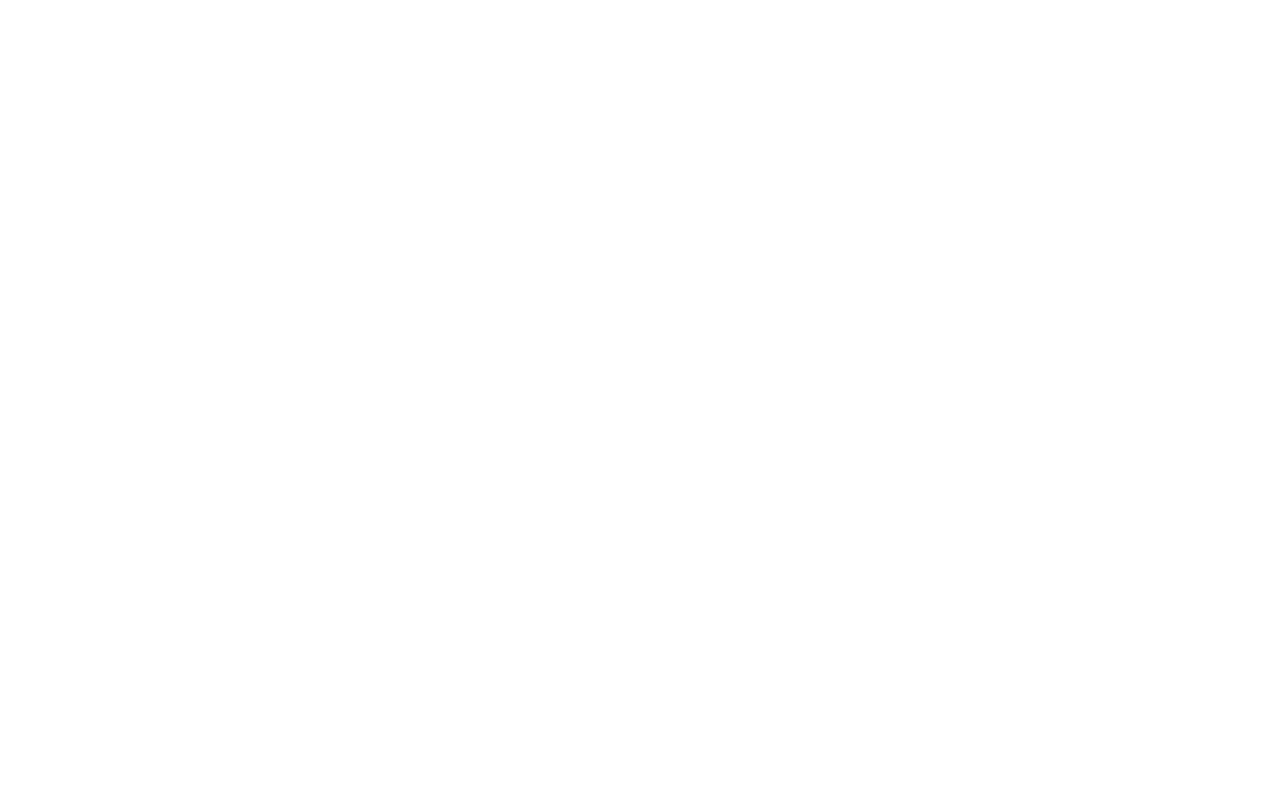
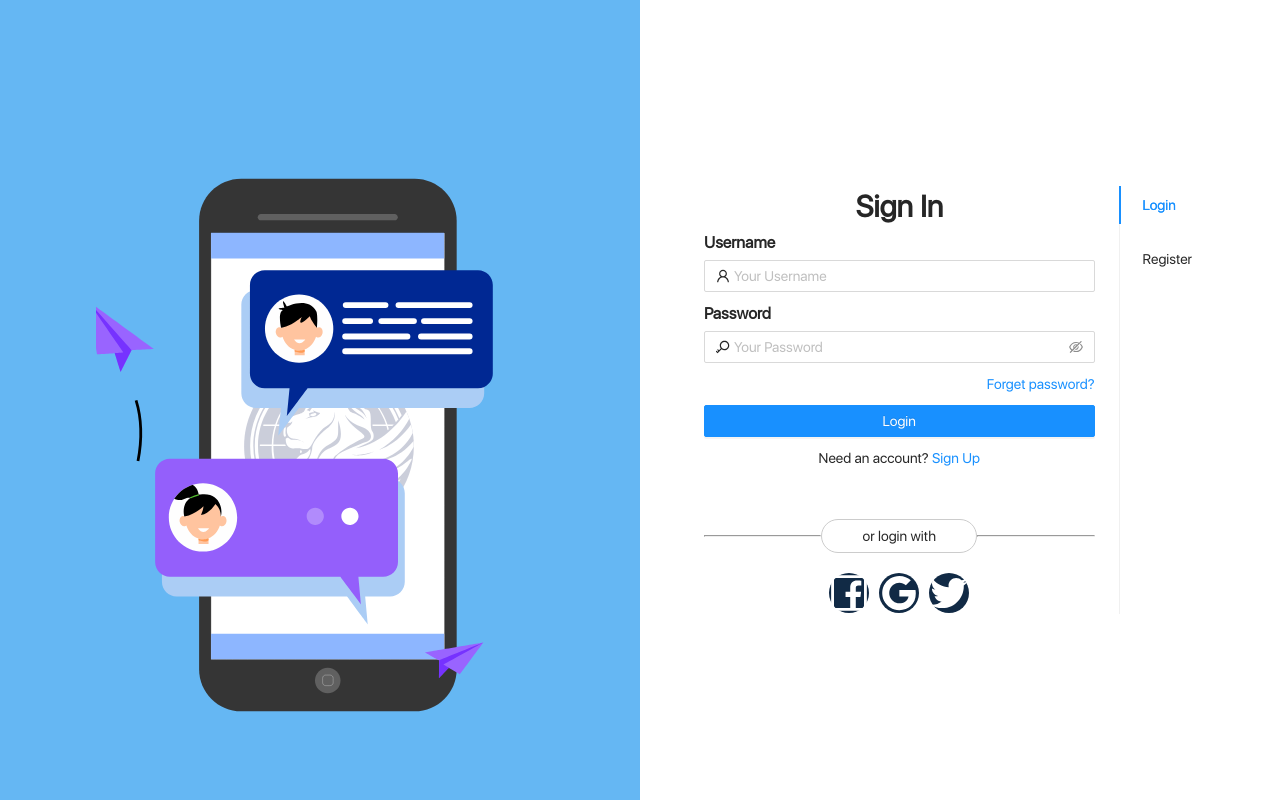
Before and after one commit to hieu091099/chatapp-frontend, a React (Create React App) app: page /login in a window 1280 px wide. Before the commit this address had no page. Built offline with nearby package versions, Linux system fonts and the light colour scheme.

Commit message:
finish login

```diff
--- a/src/App.tsx
+++ b/src/App.tsx
@@ -3,12 +3,18 @@
 import logo from "./logo.svg";
 import AuthPage from "./pages/Login/AuthPage";
 import "./css/main.css";
+import Home from "./pages/Home/Home";
+// import PrivateRoute from "./utils/PrivateRoute";
+import PrivateRoutes from "./utils/PrivateRoutes";
 
 function App() {
   return (
     <BrowserRouter>
       <Routes>
-        <Route path="/" element={<AuthPage />}></Route>
+        <Route element={<PrivateRoutes />}>
+          <Route path="/" element={<Home />} />
+        </Route>
+        <Route path="/login" element={<AuthPage />}></Route>
       </Routes>
     </BrowserRouter>
   );
--- a/src/components/Login/Login.tsx
+++ b/src/components/Login/Login.tsx
@@ -1,4 +1,13 @@
-import { Button, Col, Input, Row, Spin, Tabs, Typography } from "antd";
+import {
+  Button,
+  Col,
+  Input,
+  notification,
+  Row,
+  Spin,
+  Tabs,
+  Typography,
+} from "antd";
 import {
   UserOutlined,
   MailOutlined,
@@ -12,25 +21,52 @@
 import React, { useEffect, useRef, useState } from "react";
 import OtpInput from "react-otp-input";
 import OTPModal from "../../components/OTPModal/OTPModal";
+import axios from "axios";
+import { instance } from "../../utils/config";
+import { useNavigate } from "react-router-dom";
 
 interface Props {
+  activeKey: string;
   setCol: React.Dispatch<React.SetStateAction<boolean>>;
   setActiveKey: React.Dispatch<React.SetStateAction<string>>;
 }
-const Login: React.FC<Props> = ({ setActiveKey, setCol }) => {
+const Login: React.FC<Props> = ({ activeKey, setActiveKey, setCol }) => {
   const element = useRef<HTMLDivElement>(null);
   const [user, setUser] = useState<{ username: string; password: string }>({
     username: "",
     password: "",
   });
+  const navigate = useNavigate();
   const [loading, setLoading] = useState(false);
-  const handleLogin = () => {
-    setCol(true);
-    setLoading(true);
-    setTimeout(() => {
-      setLoading(false);
-    }, 3000);
+  const handleLogin = async () => {
+    const result = await instance.post("/user/login", user);
+    if (result.data.authenticated == true) {
+      setCol(true);
+      setLoading(true);
+      setTimeout(() => {
+        setLoading(false);
+        navigate("/");
+      }, 1500);
+    } else {
+      notification["error"]({
+        message: "Notification",
+        description: result.data.message,
+        duration: 1,
+      });
+    }
+    localStorage.setItem("user", JSON.stringify(result.data.user));
+    localStorage.setItem(
+      "accessToken",
+      JSON.stringify(result.data.accessToken)
+    );
+    localStorage.setItem(
+      "refreshToken",
+      JSON.stringify(result.data.refreshToken)
+    );
   };
+  useEffect(() => {
+    setUser({ username: "", password: "" });
+  }, [activeKey]);
   return (
     <Spin spinning={loading} tip="Loading...">
       <div className="form__login">
@@ -49,6 +85,7 @@
             </Typography.Title>
             <Input
               // style={{ borderRadius: "5px" }}
+              value={user.username}
               placeholder="Your Username"
               prefix={<UserOutlined />}
               onChange={(e) => setUser({ ...user, username: e.target.value })}
@@ -60,6 +97,7 @@
             </Typography.Title>
             <Input.Password
               // style={{ borderRadius: "5px" }}
+              value={user.password}
               placeholder="Your Password"
               prefix={<KeyOutlined />}
               iconRender={(visible) =>
--- a/src/components/OTPModal/OTPModal.tsx
+++ b/src/components/OTPModal/OTPModal.tsx
@@ -4,13 +4,15 @@
 import { useEffect } from "react";
 import OtpInput from "react-otp-input";
 import { SmileOutlined, CheckCircleOutlined } from "@ant-design/icons";
+import { instance } from "../../utils/config";
 
 interface Props {
   visible: any;
   setVisible: React.Dispatch<React.SetStateAction<boolean>>;
+  setActiveKey: React.Dispatch<React.SetStateAction<string>>;
 }
 
-const OTPModal: React.FC<Props> = ({ visible, setVisible }) => {
+const OTPModal: React.FC<Props> = ({ visible, setVisible, setActiveKey }) => {
   const [loading, setLoading] = useState(false);
   const [otp, setOtp] = useState<string>("");
   const [isError, setIsError] = useState<boolean>(false);
@@ -35,10 +37,9 @@
     let user: any = localStorage.getItem("user");
     let userParse: any = JSON.parse(user);
 
-    const result = await axios({
-      method: "GET",
-      url: `http://192.168.18.172:8000/api/user/active/${userParse.orthers.id}/${otp}`,
-    });
+    const result = await instance.get(
+      `/user/active/${userParse.orthers.id}/${otp}`
+    );
     if (result.data.authenticated == true) {
       return true;
     } else {
@@ -63,6 +64,7 @@
             description: "Verify Success!",
           });
           setVisible(false);
+          setActiveKey("1");
         } else {
           setLoading(false);
           notification["error"]({
--- a/src/components/Register/Register.tsx
+++ b/src/components/Register/Register.tsx
@@ -9,11 +9,12 @@
   GoogleOutlined,
   FacebookOutlined,
 } from "@ant-design/icons";
-import React, { useRef, useState } from "react";
+import React, { useEffect, useRef, useState } from "react";
 import { CheckboxChangeEvent } from "antd/lib/checkbox";
 import axios from "axios";
 
 interface Props {
+  activeKey: string;
   setVisible: React.Dispatch<React.SetStateAction<boolean>>;
   setActiveKey: React.Dispatch<React.SetStateAction<string>>;
 }
@@ -23,7 +24,7 @@
   email: string;
   displayName: string;
 }
-const Register: React.FC<Props> = ({ setVisible, setActiveKey }) => {
+const Register: React.FC<Props> = ({ setVisible, activeKey, setActiveKey }) => {
   const element = useRef<HTMLDivElement>(null);
   const [user, setUser] = useState<User>({
     username: "",
@@ -44,6 +45,14 @@
     localStorage.setItem("user", JSON.stringify(result.data));
     setVisible(true);
   };
+  useEffect(() => {
+    setUser({
+      username: "",
+      password: "",
+      email: "",
+      displayName: "",
+    });
+  }, [activeKey]);
   return (
     <div className="form__login">
       <div className="form__login-content">
@@ -61,6 +70,7 @@
           </Typography.Title>
           <Input
             // style={{ borderRadius: "5px" }}
+            value={user.username}
             placeholder="Your User Name"
             prefix={<UserOutlined />}
             onChange={(e) => setUser({ ...user, username: e.target.value })}
@@ -72,6 +82,7 @@
           </Typography.Title>
           <Input
             // style={{ borderRadius: "5px" }}
+            value={user.displayName}
             placeholder="Your Full Name"
             prefix={<UserOutlined />}
             onChange={(e) => setUser({ ...user, displayName: e.target.value })}
@@ -83,6 +94,7 @@
           </Typography.Title>
           <Input
             // style={{ borderRadius: "5px" }}
+            value={user.email}
             placeholder="Your Email"
             prefix={<MailOutlined />}
             onChange={(e) => setUser({ ...user, email: e.target.value })}
@@ -94,6 +106,7 @@
           </Typography.Title>
           <Input.Password
             // style={{ borderRadius: "5px" }}
+            value={user.password}
             placeholder="Your Password"
             prefix={<KeyOutlined />}
             iconRender={(visible) =>
@@ -108,6 +121,7 @@
           </Typography.Title>
           <Input.Password
             // style={{ borderRadius: "5px" }}
+            // value={user.}
             placeholder="Confirm Your Password"
             prefix={<KeyOutlined />}
             iconRender={(visible) =>
--- /dev/null
+++ b/src/pages/Home/Home.tsx
@@ -0,0 +1,7 @@
+import React from "react";
+
+const Home = () => {
+  return <div>Home</div>;
+};
+
+export default Home;
--- a/src/pages/Login/AuthPage.tsx
+++ b/src/pages/Login/AuthPage.tsx
@@ -9,12 +9,15 @@
 import * as animationDataCheck from "../../assets/check.json";
 
 import Lottie from "react-lottie";
+import { useNavigate } from "react-router-dom";
 const { TabPane } = Tabs;
 const AuthPage = () => {
   const element = useRef<HTMLDivElement>(null);
   const [visible, setVisible] = useState(false);
   const [activeKey, setActiveKey] = useState<string>("1");
   const [col, setCol] = useState<boolean>(false);
+  const navigate = useNavigate();
+
   const handleLogin = () => {
     setVisible(true);
   };
@@ -37,7 +40,11 @@
       preserveAspectRatio: "xMidYMid slice",
     },
   };
-
+  // let user = localStorage.getItem("accessToken");
+  // console.log({ user });
+  // if (user) {
+  //   navigate("/home");
+  // }
   return (
     <Row className={`login-page ${col ? "full" : ""}`}>
       <Col span={12} className={`login-col left ${col ? "full" : ""}`}>
@@ -57,7 +64,11 @@
           />
         )}
 
-        <OTPModal visible={visible} setVisible={setVisible} />
+        <OTPModal
+          visible={visible}
+          setVisible={setVisible}
+          setActiveKey={setActiveKey}
+        />
       </Col>
       <Col
         span={12}
@@ -72,7 +83,11 @@
           onChange={(key: string) => handleChangeTab(key)}
         >
           <TabPane tab="Login" key="1">
-            <Login setActiveKey={setActiveKey} setCol={setCol} />
+            <Login
+              activeKey={activeKey}
+              setActiveKey={setActiveKey}
+              setCol={setCol}
+            />
             {/* <Button
               onClick={() => {
                 setCol(!col);
@@ -86,7 +101,11 @@
             </Button> */}
           </TabPane>
           <TabPane tab="Register" key="2">
-            <Register setVisible={setVisible} setActiveKey={setActiveKey} />
+            <Register
+              activeKey={activeKey}
+              setVisible={setVisible}
+              setActiveKey={setActiveKey}
+            />
           </TabPane>
         </Tabs>
       </Col>
--- /dev/null
+++ b/src/utils/PrivateRoutes.tsx
@@ -0,0 +1,9 @@
+import React from "react";
+import { Navigate, Outlet } from "react-router-dom";
+
+const PrivateRoutes = () => {
+  let auth = localStorage.getItem("accessToken");
+  return auth ? <Outlet /> : <Navigate to="/login" />;
+};
+
+export default PrivateRoutes;
--- /dev/null
+++ b/src/utils/config.ts
@@ -0,0 +1,8 @@
+import axios from "axios";
+
+export const BASE_URL: string = "http://192.168.18.172:8000/api";
+
+export const instance = axios.create({
+  baseURL: BASE_URL,
+  timeout: 5000,
+});
```
